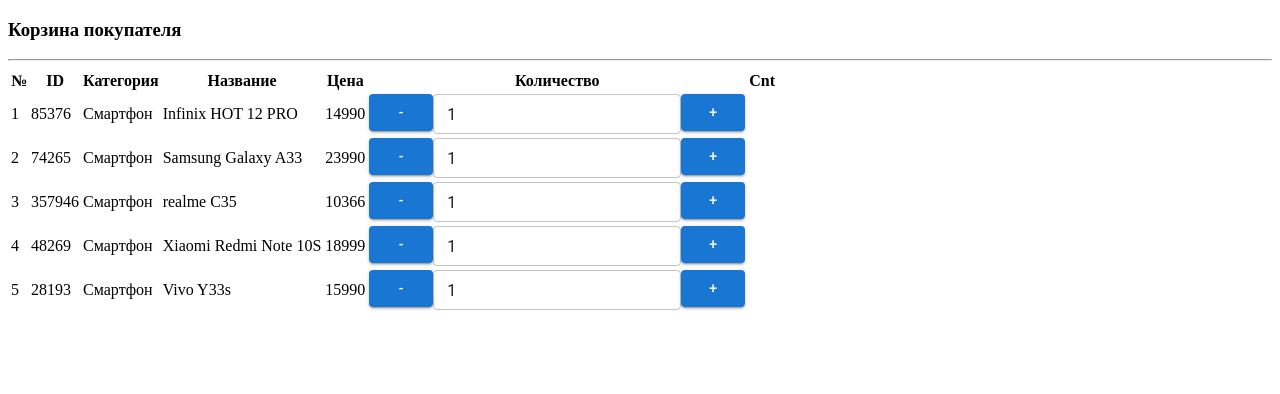
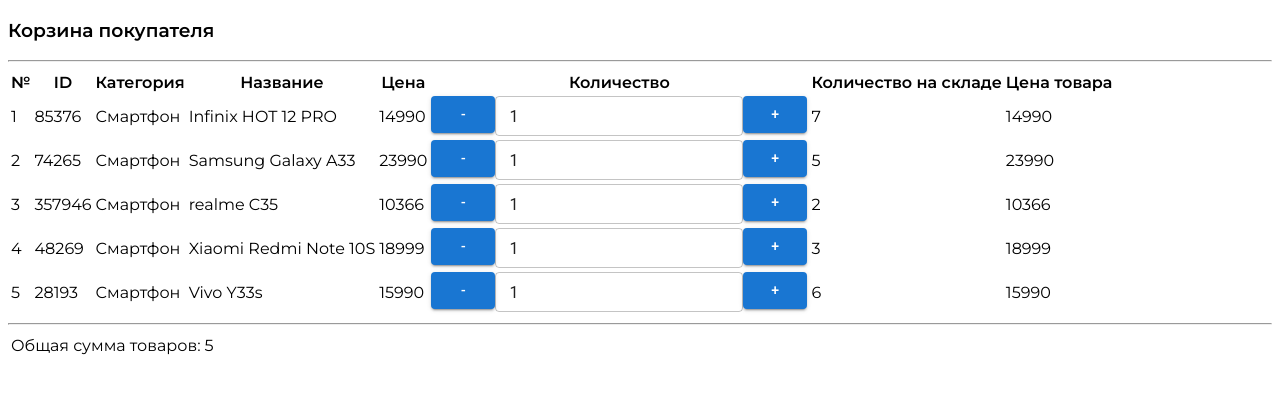
Before and after one commit to pavel-91/ReactWebpack, a React app: page / in a window 1280 px wide. Built offline with nearby package versions, Linux system fonts and the light colour scheme.

Commit message:
project complete

```diff
--- a/main.scss
+++ b/main.scss
@@ -1,3 +1,7 @@
+@import url('https://fonts.googleapis.com/css2?family=Montserrat:wght@400;500;600&display=swap');
+body {
+   font-family: 'Montserrat', sans-serif;
+}
 $title-color: blue;
 
 .title {
--- a/src/components/App.js
+++ b/src/components/App.js
@@ -6,13 +6,17 @@
 
 const App = () => {
    const [ products, setProducts ] = useState(ProductsStub());
-   const setCnt = (id, cnt) => {
+   const setCnt = (id, quantity) => {
       setProducts(
          products.map(pr => pr.id != id ? pr : ({
             ...pr,
-            cnt
+            quantity
          }))
       );
+   }
+
+   const sumPrice = (quantity, price) => {
+      return quantity * price;
    }
 
    return (
@@ -28,7 +32,8 @@
             <th>Название</th>
             <th>Цена</th>
             <th>Количество</th>
-            <th>Cnt</th>
+            <th>Количество на складе</th>
+            <th>Цена товара</th>
          </tr>
          { products.map((pr, i) => (
             <tr key={ pr.id }>
@@ -38,10 +43,23 @@
                <td>{ pr.title }</td>
                <td>{ pr.price }</td>
                <td>
-                  <MinMax max={ pr.rest } current={ pr.cnt } onChange={cnt => setCnt(pr.id, cnt)}/>
+                  <MinMax max={ pr.MaximumQuantity } current={ pr.quantity } onChange={quantity => setCnt(pr.id, quantity)}/>
                </td>
+               <td>{ pr.MaximumQuantity }</td>
+               <td>{ sumPrice(pr.quantity, pr.price)}</td>
             </tr>
          ))}
+      </tbody>
+   </table>
+   <hr/>
+   <table>
+      <tbody>
+         {
+            <tr>
+               <td><label>Общая сумма товаров:</label></td>
+               <td>5</td>
+            </tr>
+         }
       </tbody>
    </table>
    </>
@@ -57,40 +75,40 @@
          "category": "Смартфон",
          "title": "Infinix HOT 12 PRO",
          "price": 14990,
-         "rest": 7,
-         "cnt": 1
+         "MaximumQuantity": 7,
+         "quantity": 1
       },
       {
          "id": 74265,
          "category": "Смартфон",
          "title": "Samsung Galaxy A33",
          "price": 23990,
-         "rest": 5,
-         "cnt": 1
+         "MaximumQuantity": 5,
+         "quantity": 1
       },
       {
          "id": 357946,
          "category": "Смартфон",
          "title": "realme C35",
          "price": 10366,
-         "rest": 2,
-         "cnt": 1
+         "MaximumQuantity": 2,
+         "quantity": 1
       },
       {
          "id": 48269,
          "category": "Смартфон",
          "title": "Xiaomi Redmi Note 10S",
          "price": 18999,
-         "rest": 3,
-         "cnt": 1
+         "MaximumQuantity": 3,
+         "quantity": 1
       },
       {
          "id": 28193,
          "category": "Смартфон",
          "title": "Vivo Y33s",
          "price": 15990,
-         "rest": 6,
-         "cnt": 1
+         "MaximumQuantity": 6,
+         "quantity": 1
       },
    ]
 }
```
